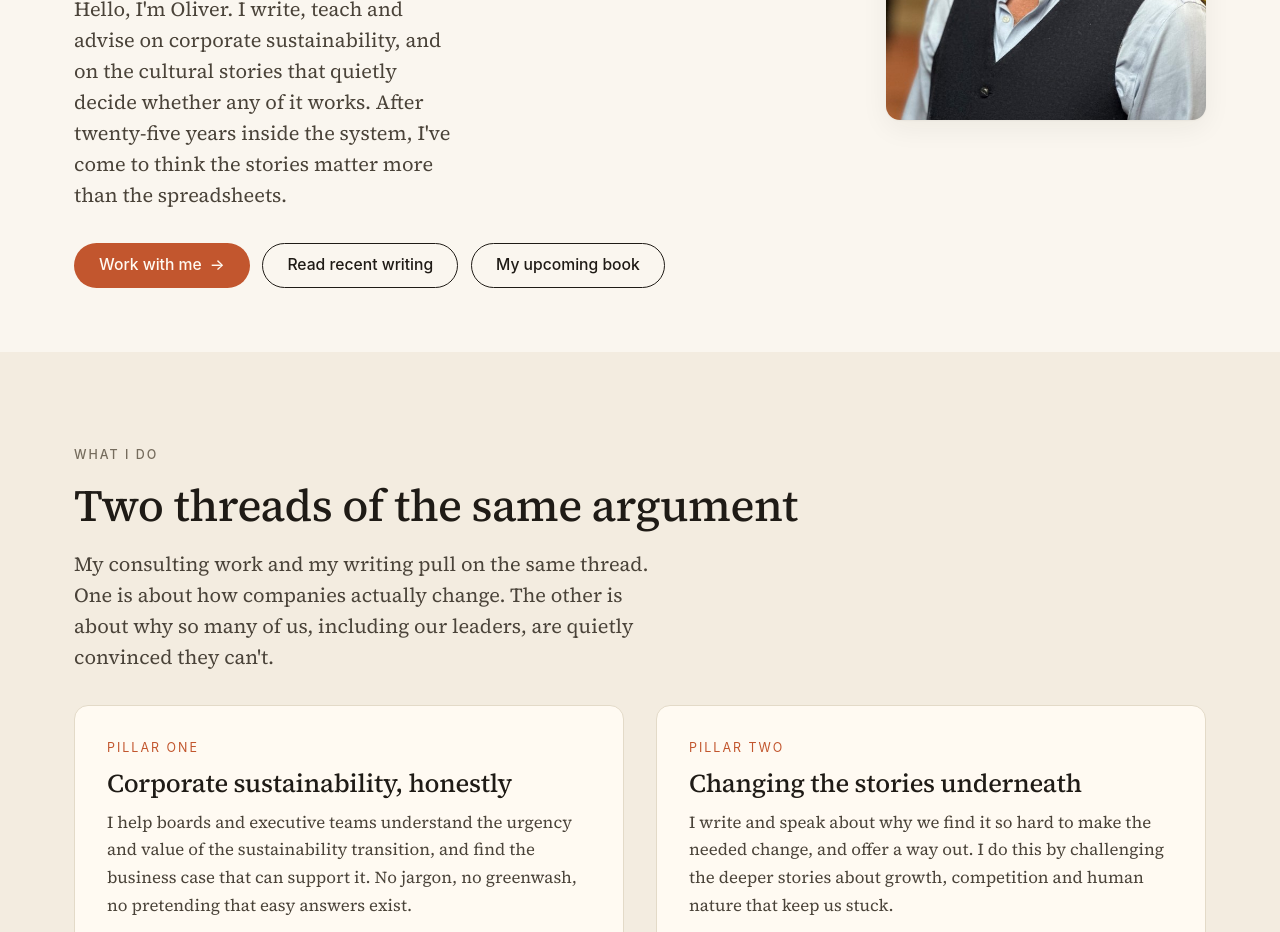
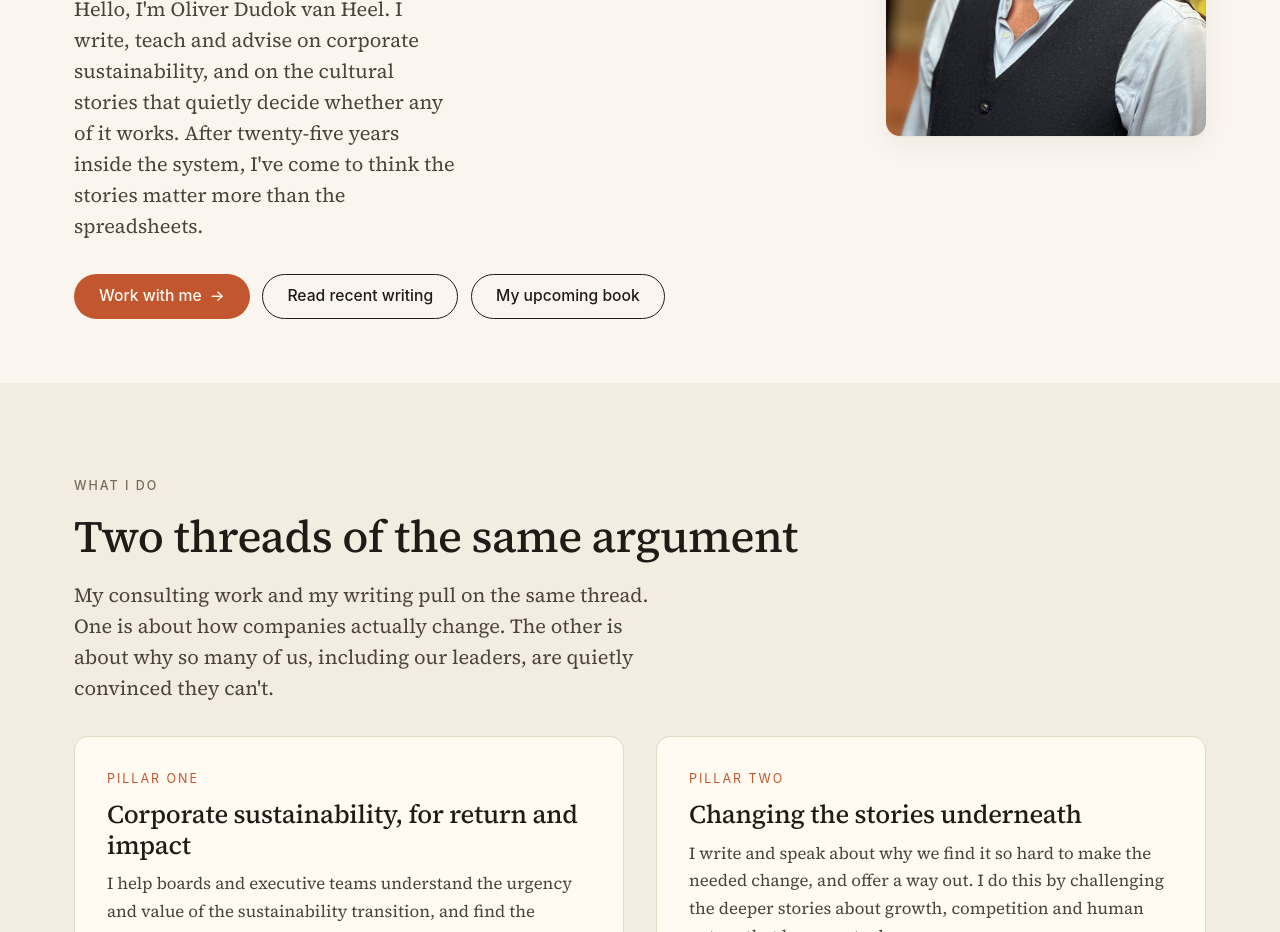
Before and after one commit to oliverdvh/oliverdvh-site, an Eleventy site: page src/index.md in a window 1280 px wide. Shown: the part 605-1537 px from the top of the page. Built offline with nearby package versions, Linux system fonts and the light colour scheme; Eleventy itself is replaced by a stand-in of ours; files that its build step writes are made by us from their sources; no server answers; a web font is replaced by a local one.

Commit message:
Update Pages “home”

```diff
--- a/src/index.md
+++ b/src/index.md
@@ -11,7 +11,7 @@ pillarsIntro:
     including our leaders, are quietly convinced they can't.
 pillarOne:
   num: Pillar one
-  heading: Corporate sustainability, honestly
+  heading: Corporate sustainability, for return and impact
   body: I help boards and executive teams understand the urgency and value of the
     sustainability transition, and find the business case that can support it.
     No jargon, no greenwash, no pretending that easy answers exist.
@@ -57,10 +57,10 @@ hero:
   headline: The world we have is not inevitable.
   tertiaryCtaLabel: My upcoming book
   secondaryCtaLabel: Read recent writing
-  lede: Hello, I'm Oliver. I write, teach and advise on corporate sustainability,
-    and on the cultural stories that quietly decide whether any of it works.
-    After twenty-five years inside the system, I've come to think the stories
-    matter more than the spreadsheets.
+  lede: Hello, I'm Oliver Dudok van Heel. I write, teach and advise on corporate
+    sustainability, and on the cultural stories that quietly decide whether any
+    of it works. After twenty-five years inside the system, I've come to think
+    the stories matter more than the spreadsheets.
 writingTeaser:
   eyebrow: Latest writing
   heading: From the Substack & commissioned essays
```
